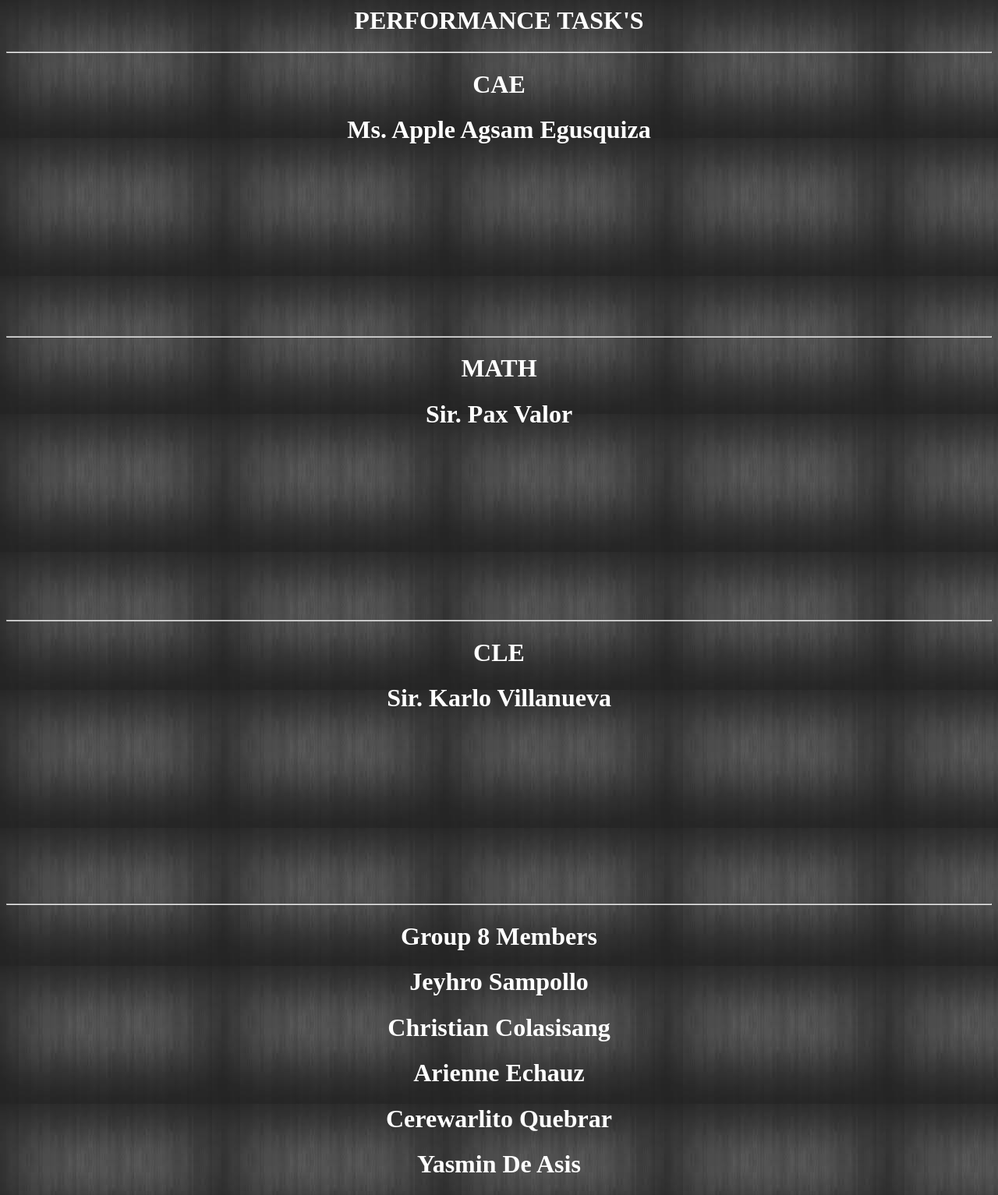
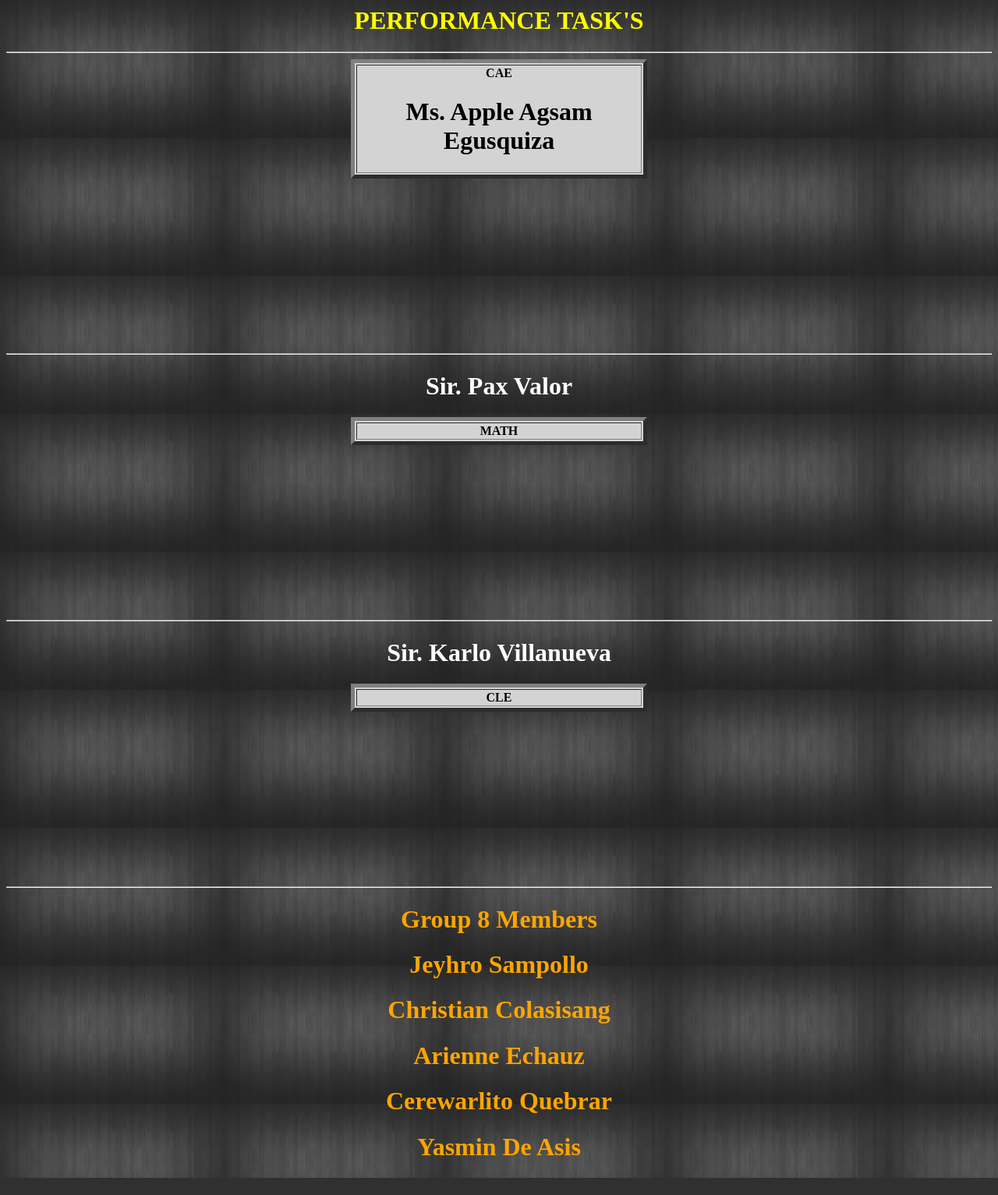
Before and after one commit to ThirdyQuebrar/Group8, a PHP site: page / in a window 1280 px wide. Shown: the whole page at 78% size. After the commit the page ends 1511 px from the top, so only its background shows below. Run offline with PHP 8.4, Linux system fonts and the light colour scheme; lists and menus that the app fills with data are empty.

Commit message:
Update index.php

```diff
--- a/index.php
+++ b/index.php
@@ -4,14 +4,17 @@
 </head>
 
 <body background="Background.jfif">
-<font color=white>
+<font color=yellow>
 <h1 align =center>PERFORMANCE TASK'S</h1>
 </font>
 <hr>
 <center>
+<table border=5 bgcolor=lightgray width=30%>
 <font color=white>
-<h1 align =center>CAE</h1>
+<th>CAE</h1>
 <h1 align =center>Ms. Apple Agsam Egusquiza</h1>
+</table>
+</center>
 <br>
 <br>
 <br>
@@ -28,9 +31,12 @@
 </center>
 <hr>
 <center>
+<table border=5 bgcolor=lightgray width=30%>
 <font color=white>
-<h1 align =center>MATH</h1>
+<th>MATH</th>
 <h1 align =center>Sir. Pax Valor</h1>
+</table>
+</center>
 <br>
 <br>
 <br>
@@ -47,9 +53,12 @@
 </center>
 <hr>
 <center>
+<table border=5 bgcolor=lightgray width=30%>
 <font color=white>
-<h1 align =center>CLE</h1>
+<th>CLE</th>
 <h1 align =center>Sir. Karlo Villanueva</h1>
+  </table>
+  </center>
 <br>
 <br>
 <br>
@@ -66,7 +75,7 @@
 </center>
 <hr>
 <center>
-<font color=white>
+<font color=orange>
 <h1 align =center>Group 8 Members</h1>
 <h1 align =center>Jeyhro Sampollo</h1>
 <h1 align =center>Christian Colasisang</h1></body>
```
